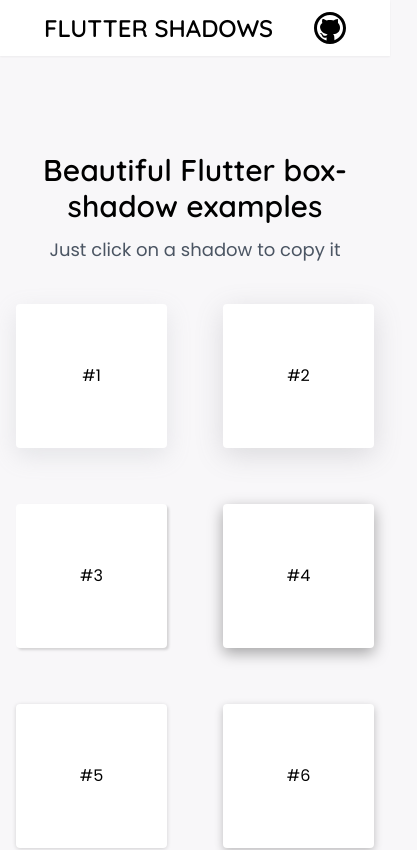
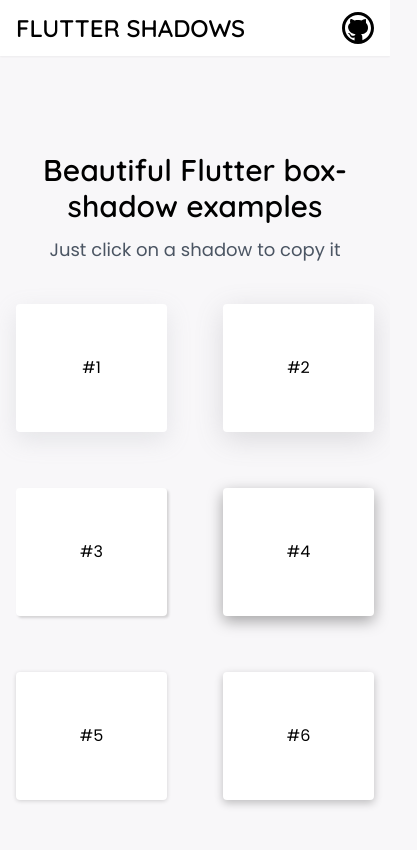
Before and after one commit to jeronasiedu/flutter-box-shadow-generator, a React (Vite) app: page / in a window 390 px wide. Shown: the top 850 px of the page, 417 px wide, since content can reach past the window. Built offline with nearby package versions, Linux system fonts and the light colour scheme.

Commit message:
remove tooltip on small devices

```diff
--- a/src/App.jsx
+++ b/src/App.jsx
@@ -11,9 +11,9 @@ function App() {
   }
   return (
     <>
-      <nav className=" px-8 w-full shadow-sm bg-white p-3 ">
+      <nav className="  w-full shadow-sm bg-white p-3 px-4 ">
         <div
-          className=" container mx-auto px-3
+          className=" container mx-auto
           flex justify-between
         "
         >
@@ -41,7 +41,7 @@ function App() {
         <div className="grid grid-cols-2 md:grid-cols-3 lg:grid-cols-5  w-full gap-14 ">
           {shadows.map(({ shadow }, index) => (
             <div
-              className="w-full h-36 rounded bg-white flex items-center justify-center cursor-pointer transition-transform hover:scale-105 duration-300 tooltip-container relative "
+              className="w-full h-32 md:h-36 rounded bg-white flex items-center justify-center cursor-pointer transition-transform md:hover:scale-105 duration-300 tooltip-container relative "
               data-text={`click to copy shadow #${index + 1}`}
               style={{
                 boxShadow: shadow,
--- a/src/index.css
+++ b/src/index.css
@@ -39,3 +39,8 @@ h6 {
 .tooltip-container:hover span {
   text-decoration: underline;
 }
+@media (max-width: 768px) {
+  .tooltip-container::before {
+    display: none;
+  }
+}
```
